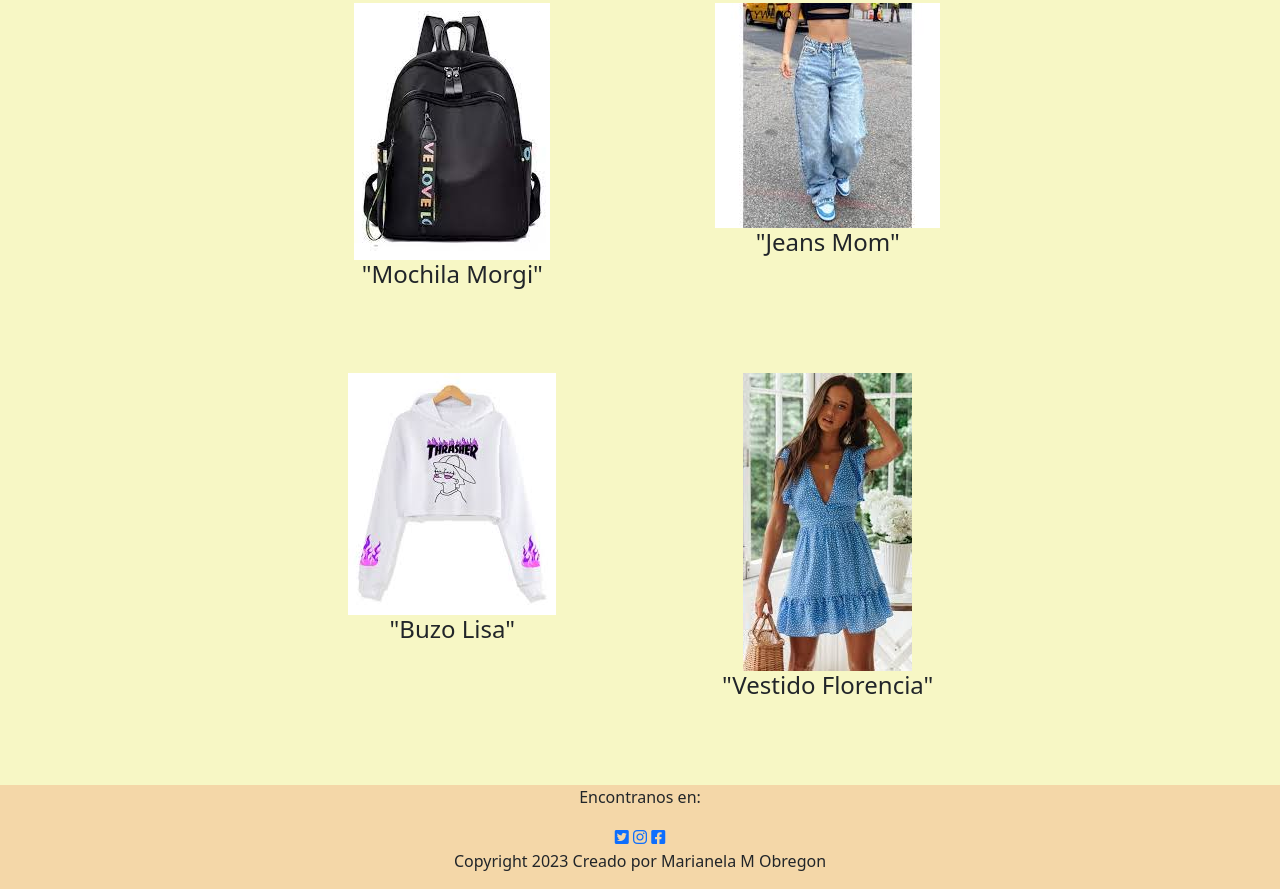
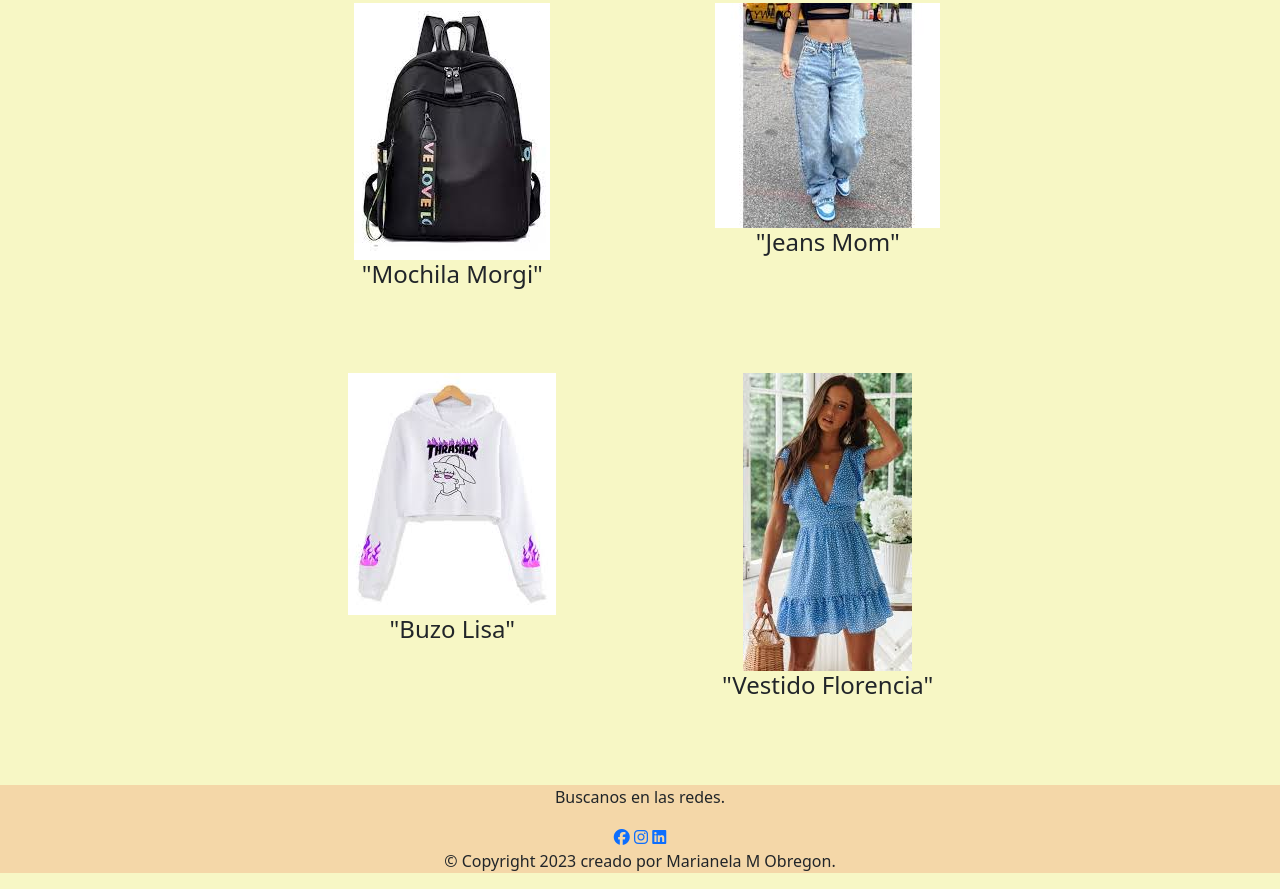
Before and after one commit to elmandarin/preentrega2obregon, a plain HTML site: page index.html in a window 1280 px wide. Shown: the part 943-1832 px from the top of the page. Drawn offline with nearby package versions, Linux system fonts and the light colour scheme.

Commit message:
creo footer

```diff
--- a/index.html
+++ b/index.html
@@ -106,15 +106,21 @@
         </div>
       </article>
     </main>
-    <footer>
-      <p>Encontranos en:</p>
-      <section>
-        <a href=""><i class="fa-brands fa-square-twitter"></i></a>
-        <a href=""><i class="fa-brands fa-instagram"></i></a>
-        <a href=""><i class="fa-brands fa-square-facebook"></i></a>
-      </section>
-      <p>Copyright 2023 Creado por Marianela M Obregon</p>
+    <footer class="footer">
+      <div>
+        <p class="p-footer">Buscanos en las redes.</p>
+      </div>
+      <div>
+        <a href=""><i class="fa-brands fa-facebook red-social"></i></a>
+        <a href=""><i class="fa-brands fa-instagram red-social"></i></a>
+        <a href=""><i class="fa-brands fa-linkedin red-social"></i></a>
+      </div>
+      &copy; Copyright 2023 creado por Marianela M Obregon.
     </footer>
+    <script
+      src="https://kit.fontawesome.com/213515b427.js"
+      crossorigin="anonymous"
+    ></script>
     <script
       src="https://cdn.jsdelivr.net/npm/bootstrap@5.3.0-alpha1/dist/js/bootstrap.bundle.min.js"
       integrity="sha384-w76AqPfDkMBDXo30jS1Sgez6pr3x5MlQ1ZAGC+nuZB+EYdgRZgiwxhTBTkF7CXvN"
```
